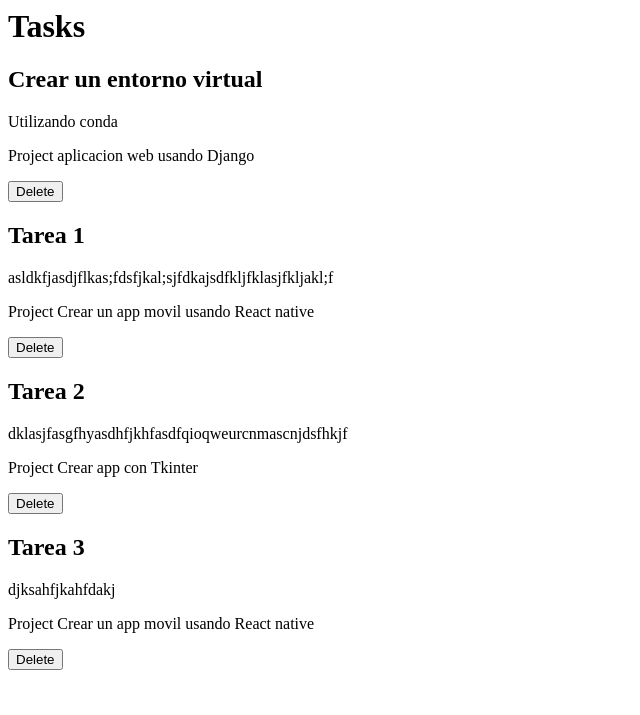
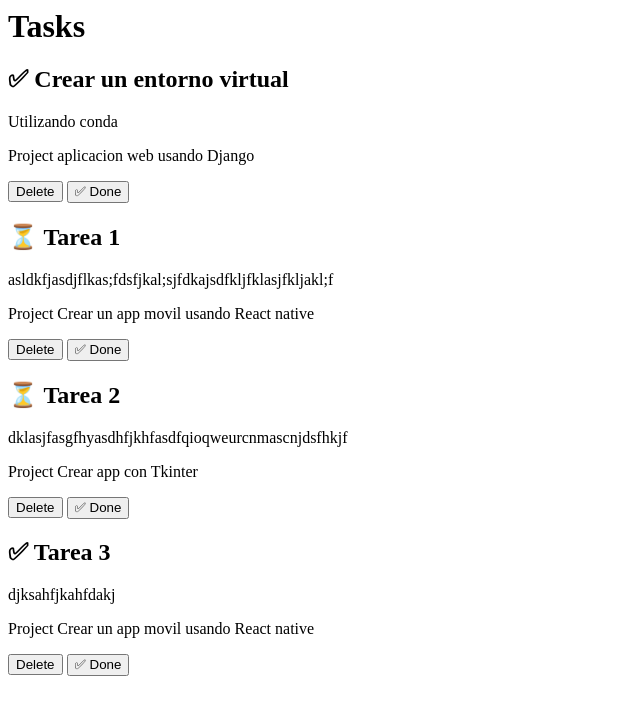
Before and after one commit to JeanGC970520/mysite, a Django app: page /myapp/task/ in a window 1280 px wide. Shown: the top 715 px of the page, without its empty margins (0-640 px from the left). Run offline with Django 4.2, Linux system fonts and the light colour scheme; data comes from the database, SQL or seed files in the repository; both versions use the stored data as it was after the commit.

Commit message:
Learning to use Jinga conditionals

```diff
--- a/myapp/models.py
+++ b/myapp/models.py
@@ -15,6 +15,7 @@ class Task(models.Model):
     # ! un Project, todo lo relacionado con el queremos que tambien se elimine, por lo cual
     # ! usamos el param on_delete en modo CASCADE.
     project = models.ForeignKey(Project, on_delete=models.CASCADE)
+    done = models.BooleanField(default=False)
 
     def __str__(self):
         return f"{self.title} - {self.project.name}"
--- a/myapp/templates/task.html
+++ b/myapp/templates/task.html
@@ -1,14 +1,20 @@
 <h1>Tasks</h1>
+
+<!-- Este es un comentario en HTML que si se vera. -->
+{# TODO: este es un comentario en Jinja2 #}
 
 {% for task in tasks %}
 
 <div>
-    <h2>{{ task.title }}</h2>
+    <h2>{% if task.done == False %} ⏳ {% else %} ✅︎ {% endif %} {{ task.title }}</h2>
     <p>{{ task.description }}</p>
     <p>Project {{ task.project.name }}</p>
     <button>
         Delete
     </button>
+    <button>
+        ✅︎ Done
+    </button>
 </div>
 
 {% endfor %}
```
Also changed, not shown: db.sqlite3, myapp/migrations/0003_task_done.py (added).
